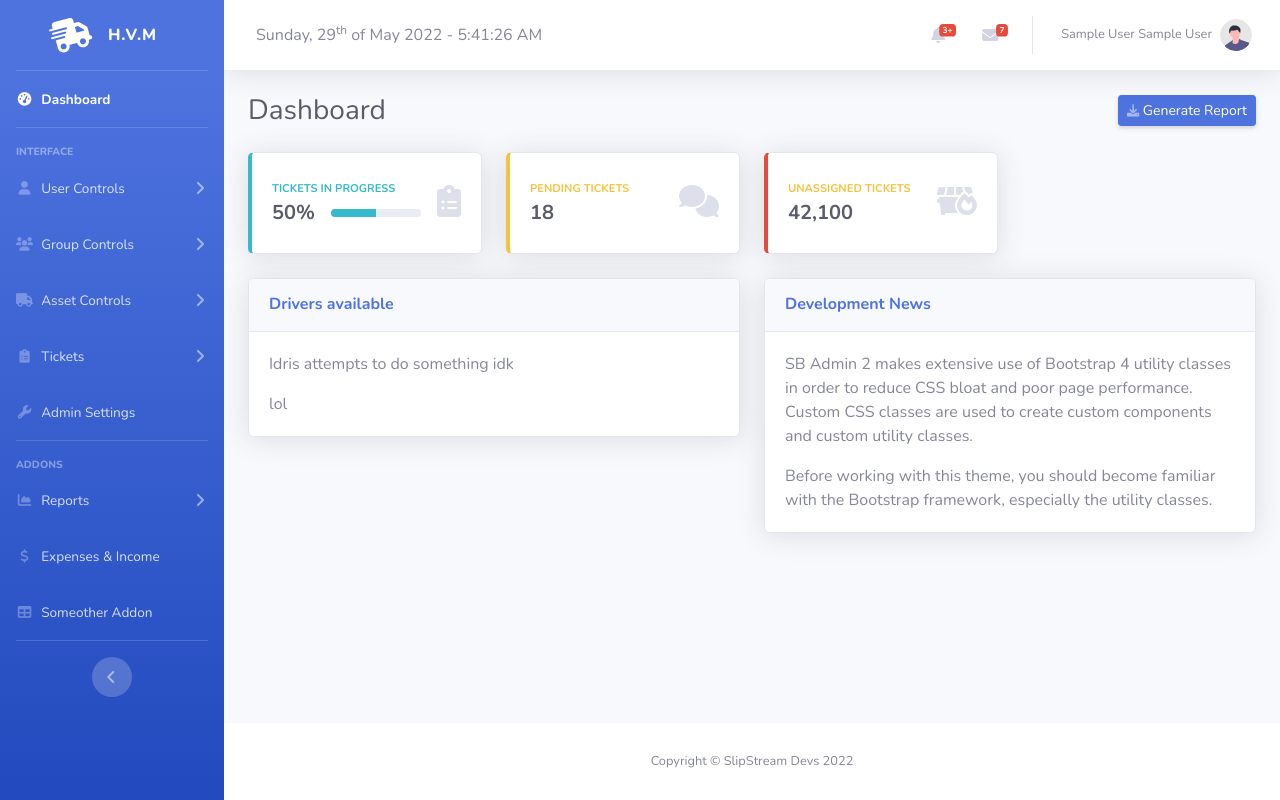
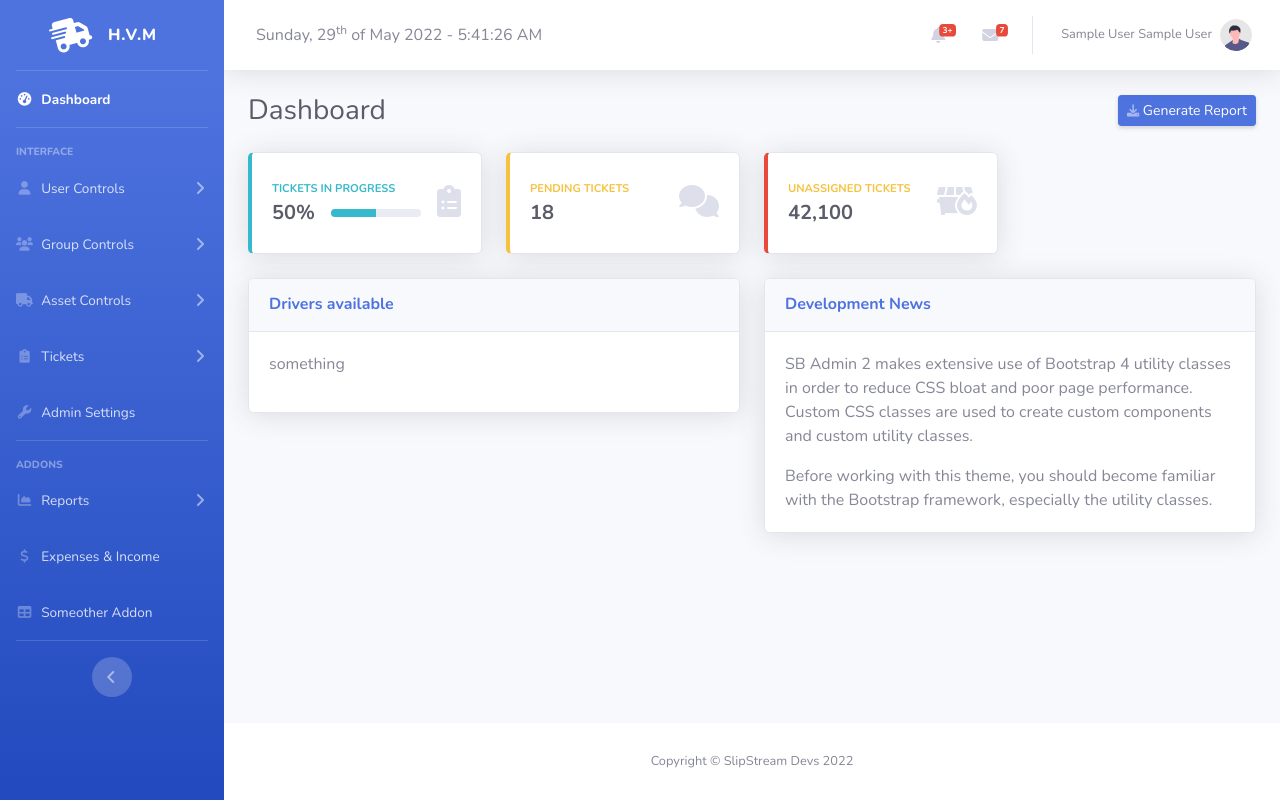
Before and after one commit to AdamM-AU/COSC2635-SlipstreamDevs, a PHP site: page /dashboard.php in a window 1280 px wide. Run offline with PHP 8.4, Linux system fonts and the light colour scheme; the visitor is signed in with stand-in values (Sample User, id 1).

Commit message:
Update dashboard-home.php

```diff
--- a/Project Source Code/modules/dashboard-home.php
+++ b/Project Source Code/modules/dashboard-home.php
@@ -84,8 +84,8 @@
                                     <h6 class="m-0 font-weight-bold text-primary">Drivers available</h6>
                                 </div>
                                 <div class="card-body">
-                                    <p>Idris attempts to do something idk</p>
-                                    <p class="mb-0">lol</p>
+                                    <p> something</p>
+                                    <p class="mb-0"></p>
                                 </div>
                             </div>
 						</div>
```
